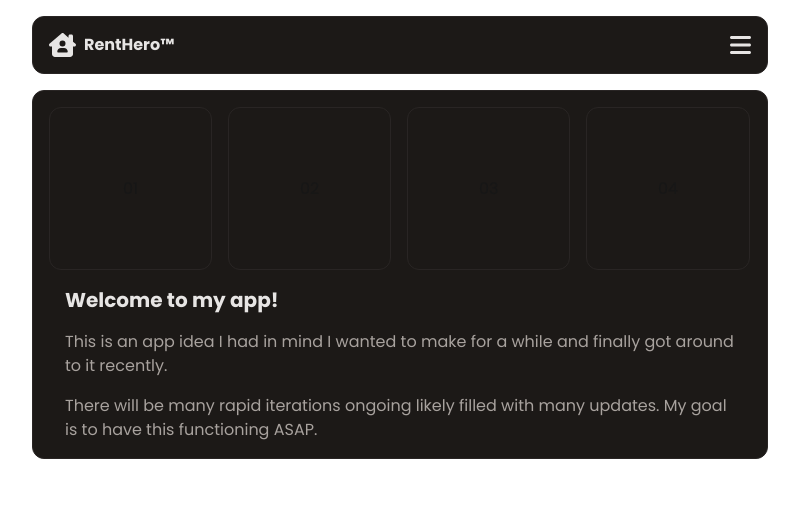
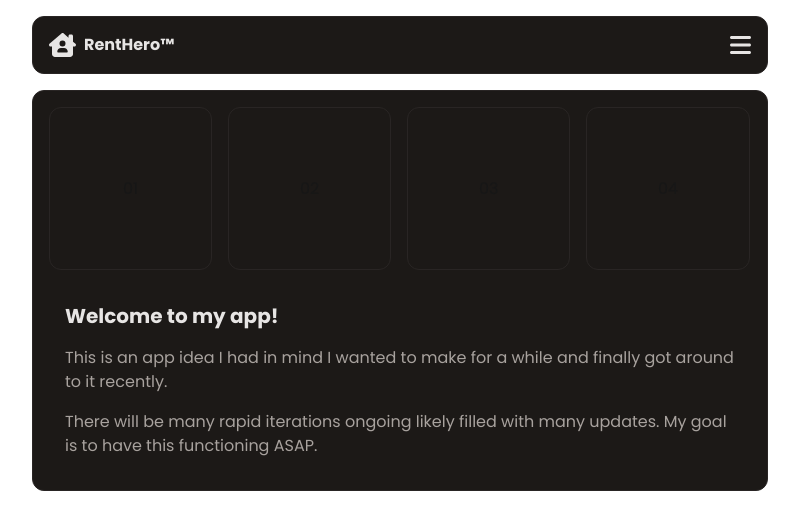
Before and after one commit to avlabsdev/landlord-tennant-portal-app, a Next.js app in the folder my-project/: page / in a window 1280 px wide. Shown: the top 530 px of the page, without its empty margins (240-1039 px from the left). Built offline with nearby package versions, Linux system fonts and the light colour scheme.

Commit message:
css updates

```diff
--- a/my-project/src/app/page.tsx
+++ b/my-project/src/app/page.tsx
@@ -23,9 +23,11 @@ export default function Home() {
             <button className="flex items-center justify-center border border-stone-800 p-4 rounded-xl aspect-square">03</button>
             <button className="flex items-center justify-center border border-stone-800 p-4 rounded-xl aspect-square">04</button>
           </div>
-          <h1 className="font-bold text-xl text-stone-200 px-4">Welcome to my app!</h1>
-          <p className="text-stone-400 px-4">This is an app idea I had in mind I wanted to make for a while and finally got around to it recently.</p>
-          <p className="text-stone-400 px-4">There will be many rapid iterations ongoing likely filled with many updates. My goal is to have this functioning ASAP.</p>
+          <div className="p-4 flex flex-col gap-4">
+            <h1 className="font-bold text-xl text-stone-200">Welcome to my app!</h1>
+            <p className="text-stone-400">This is an app idea I had in mind I wanted to make for a while and finally got around to it recently.</p>
+            <p className="text-stone-400">There will be many rapid iterations ongoing likely filled with many updates. My goal is to have this functioning ASAP.</p>
+          </div>
         </section>
       </main>
     </div>
```
